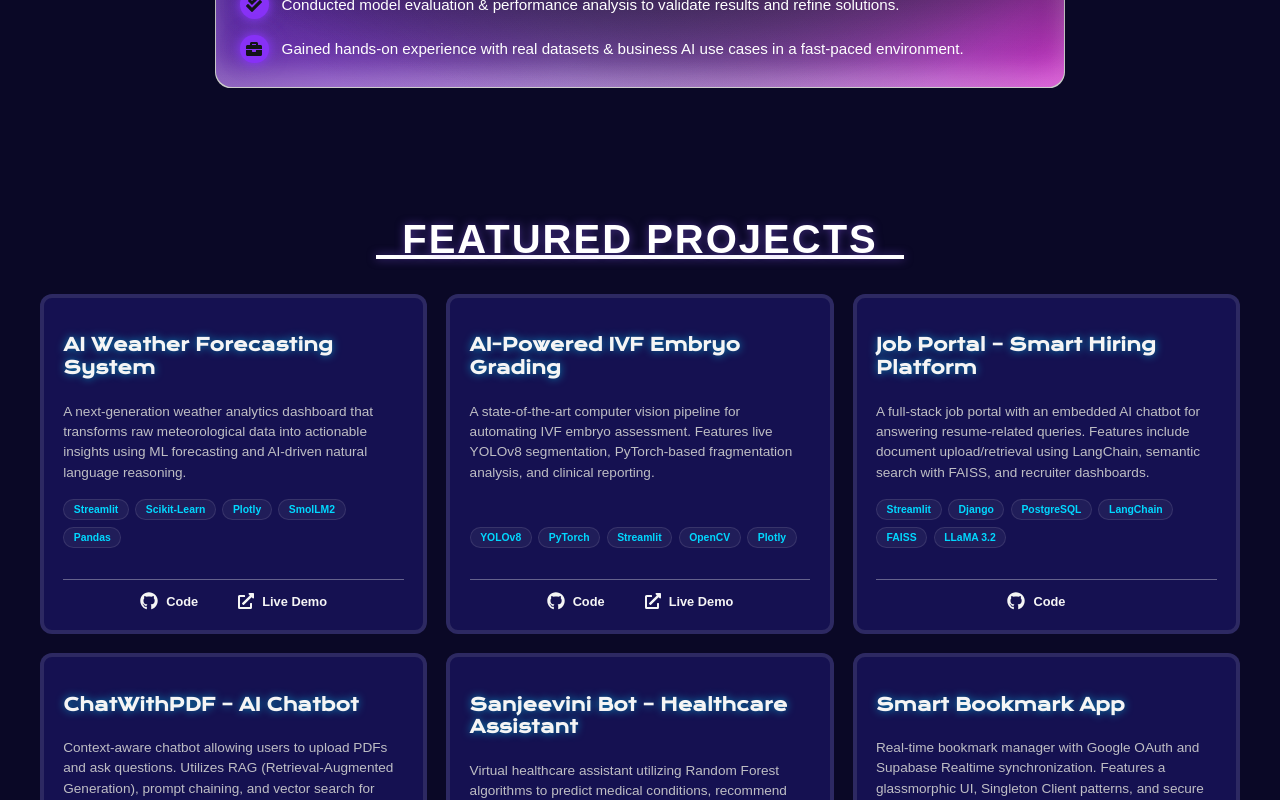
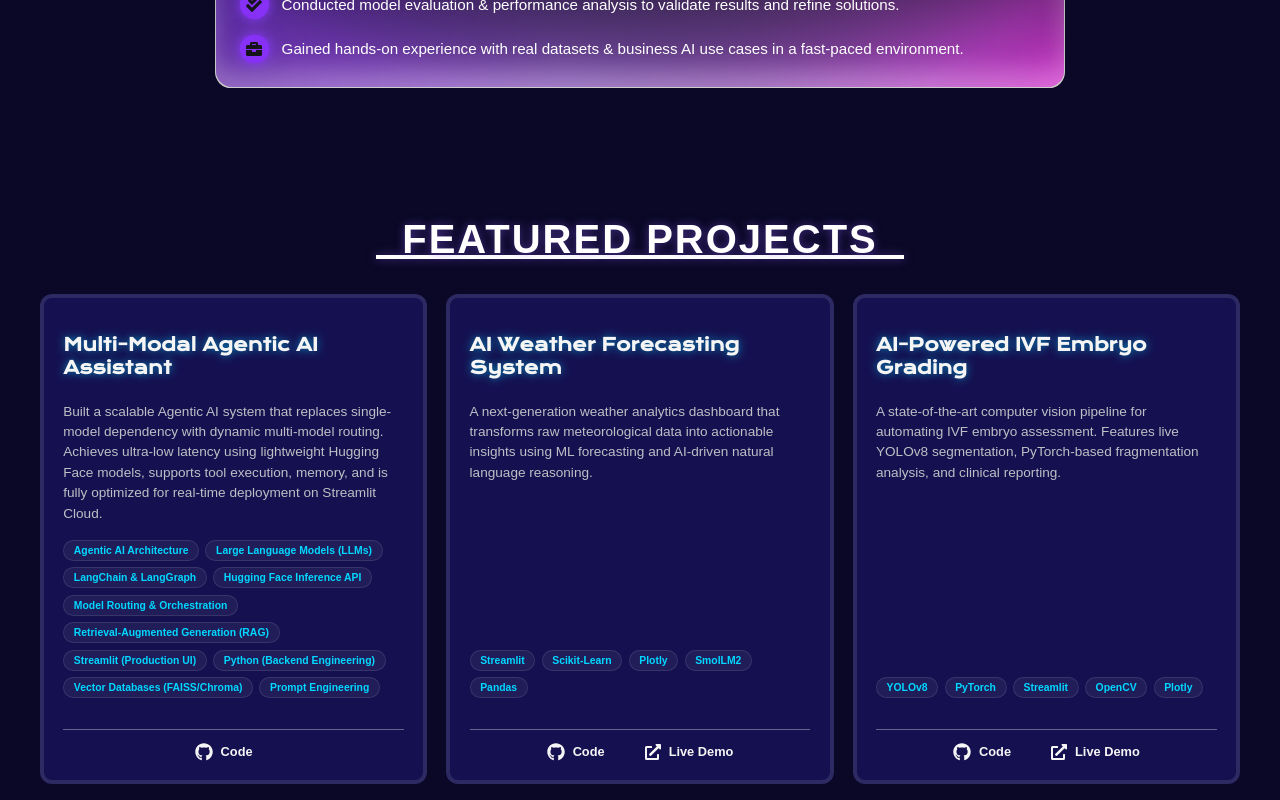
Before and after one commit to azzu-sheikh/MyPortfolio, a React (Vite) app: page / in a window 1280 px wide. Shown: the part 2000-2800 px from the top of the page. Built offline with nearby package versions, Linux system fonts and the light colour scheme; no server answers.

Commit message:
Update Projects.jsx

```diff
--- a/src/components/Projects.jsx
+++ b/src/components/Projects.jsx
@@ -5,6 +5,13 @@ import styles from './Projects.module.css';
 
 export default function Projects() {
   const projects = [
+    {
+  title: "Multi-Modal Agentic AI Assistant",
+  description: "Built a scalable Agentic AI system that replaces single-model dependency with dynamic multi-model routing. Achieves ultra-low latency using lightweight Hugging Face models, supports tool execution, memory, and is fully optimized for real-time deployment on Streamlit Cloud.",
+  tech: ["Agentic AI Architecture", "Large Language Models (LLMs)", "LangChain & LangGraph", "Hugging Face Inference API", "Model Routing & Orchestration", "Retrieval-Augmented Generation (RAG)", "Streamlit (Production UI)", "Python (Backend Engineering)", "Vector Databases (FAISS/Chroma)","Prompt Engineering" ],
+  link: "https://github.com/azzu-sheikh/Multi-Modal-Agentic-AI-Assistant",
+  demo: "#"
+},
     {
     title: "AI Weather Forecasting System",
     description: "A next-generation weather analytics dashboard that transforms raw meteorological data into actionable insights using ML forecasting and AI-driven natural language reasoning.",
```
